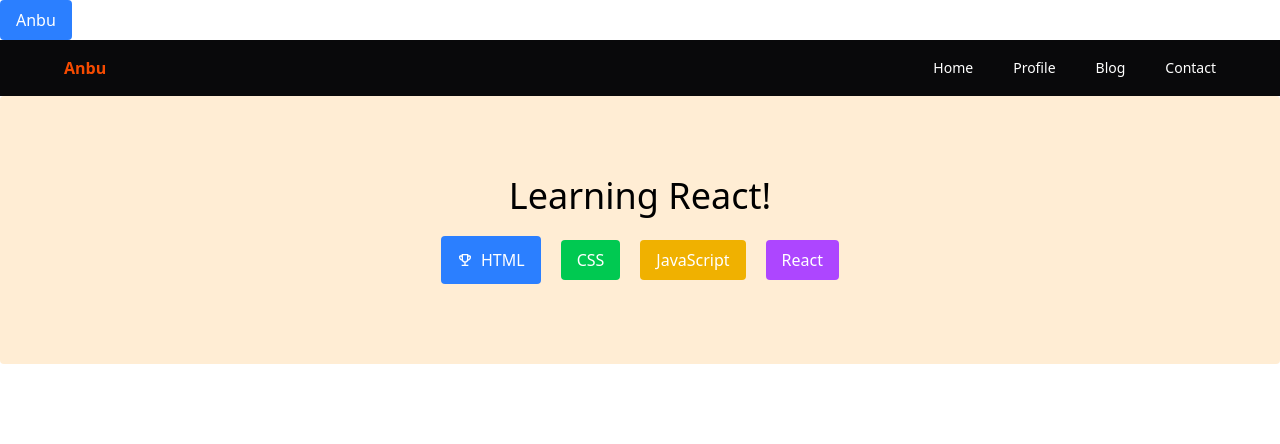
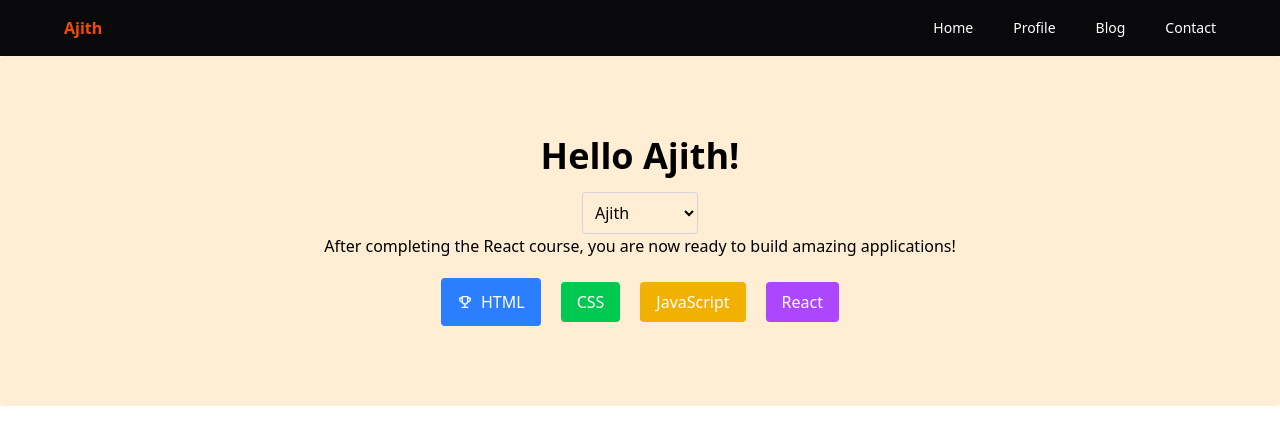
Before and after one commit to anburocky3/teaching-in-react, a React (Vite) app: page / in a window 1280 px wide. Shown: the top 444 px of the page. Built offline with nearby package versions, Linux system fonts and the light colour scheme.

Commit message:
day3: state with select tag

```diff
--- a/src/App.jsx
+++ b/src/App.jsx
@@ -1,34 +1,30 @@
 import Header from "./components/Header";
-import Footer from "./components/Footer";
 import BadgeItem from "./components/BadgeItem";
 import { useState } from "react";
 
 function AppPage() {
-  // const myName = useState();
-  // const myName[0] = Get value
-  // const myName[1] = Set value
+  const [userName, setUserName] = useState("Ajith");
 
-  const [myName, SetMyName] = useState();
-
-  function ChangeMyName() {
-    // how to save a name in the state
-    SetMyName("Anbuselvan");
-  }
-
-  console.log(myName);
   return (
     <>
-      <button
-        onClick={ChangeMyName}
-        className="bg-blue-500 text-white px-4 py-2 rounded"
-      >
-        Anbu
-      </button>
-
-      <h1>{myName}</h1>
-      <Header />
+      <Header user={userName} />
       <div className="bg-orange-100 rounded text-black p-20">
-        <h1 className="text-4xl text-center">Learning React!</h1>
+        <div className="text-center">
+          <h1 className="text-4xl font-semibold">Hello {userName}!</h1>
+          <select
+            className="border border-gray-300 rounded p-2 mt-4"
+            onChange={(event) => setUserName(event.target.value)}
+          >
+            <option value="Ajith">Ajith</option>
+            <option value="Anbu">Anbu</option>
+            <option value="Arun">Arun</option>
+            <option value="Aishwarya">Aishwarya</option>
+          </select>
+          <p>
+            After completing the React course, you are now ready to build
+            amazing applications!
+          </p>
+        </div>
         <ul className="flex items-center justify-center gap-5 mt-5">
           <BadgeItem skill="HTML" color="blue">
             <svg
--- a/src/components/Header.jsx
+++ b/src/components/Header.jsx
@@ -1,8 +1,8 @@
-const Header = () => {
+const Header = ({ user }) => {
   return (
     <header className="bg-zinc-950 text-white  p-4  ">
       <div className="max-w-6xl mx-auto flex items-center justify-between">
-        <h4 className="font-semibold text-orange-600">Anbu</h4>
+        <h4 className="font-semibold text-orange-600">{user}</h4>
         <ul className="flex items-center space-x-10 text-sm">
           <li>
             <a href="#" className="hover:text-orange-300">
```
